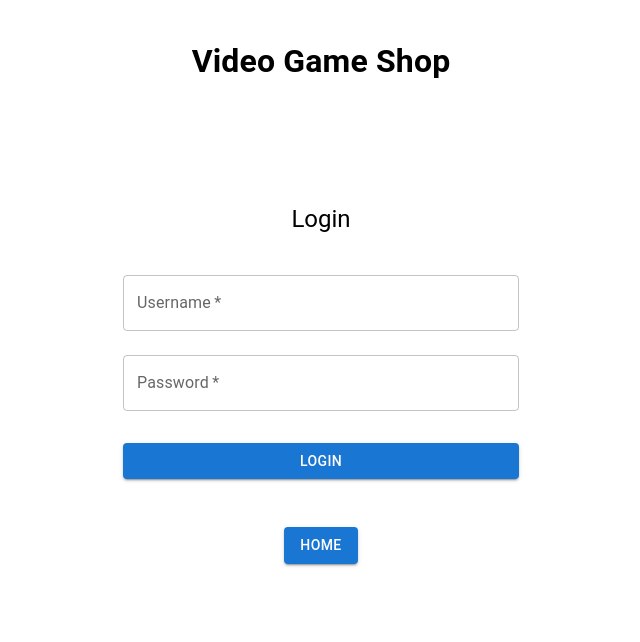
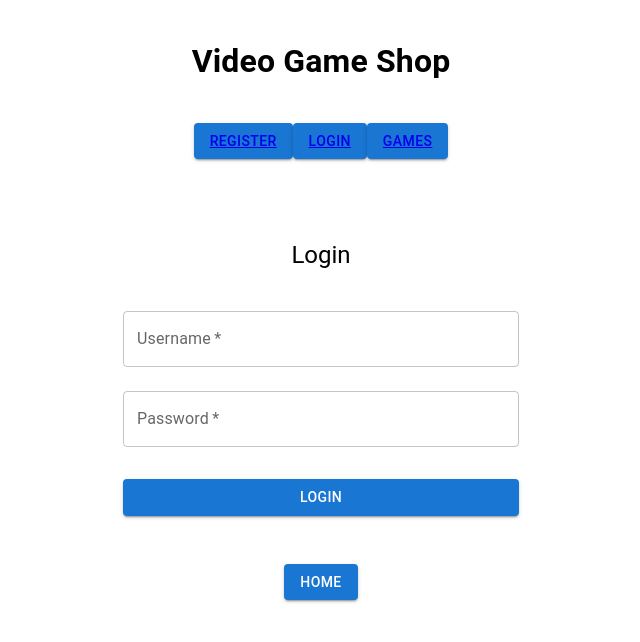
Before and after one commit to The-Apex-O-Nauts-Project/videogameshop, a React (Create React App) app: page /login in a window 1280 px wide. Shown: the top 642 px of the page, without its empty margins (319-959 px from the left). Built offline with nearby package versions, Linux system fonts and the light colour scheme.

Commit message:
Jorges Commit

```diff
--- a/db/init_db.js
+++ b/db/init_db.js
@@ -11,7 +11,7 @@ const {
   addItemToCart,
   getUserAndCart,
   createCartInventory,
-  getAllProductByTag,
+  getAllProductById,
   getAllProductByName,
   createCartItem
 
@@ -191,7 +191,7 @@ async function rebuildDB() {
     const getAUSERBYID = await getUserById(1);
     console.log("getAUSERBYID", getAUSERBYID);
 
-    const getProdId = await getAllProductByTag(1);
+    const getProdId = await getAllProductById(1);
     console.log("getProdId", getProdId);
 
     const getProdName = await getAllProductByName("Destiny 2");
--- a/db/models/product.js
+++ b/db/models/product.js
@@ -30,7 +30,7 @@ async function getAllProducts(){
 }
 
 //=========Get Products By Id=========
-async function getAllProductByTag(id){
+async function getAllProductById(id){
     try{
         const {rows:[productId]}= await client.query(`
         SELECT id, name, description
@@ -150,7 +150,7 @@ async function attachAProductToCart(cartItems) {
 module.exports = {
     createProduct,
     getAllProducts,
-    getAllProductByTag,
+    getAllProductById,
     getAllProductByName,
     updateProduct,
     deleteProduct,
--- a/package.json
+++ b/package.json
@@ -33,6 +33,7 @@
     "pg": "^8.2.1",
     "react": "^17.0.2",
     "react-dom": "^17.00.0",
+    "react-router": "^6.14.1",
     "react-router-dom": "^6.14.1",
     "react-scripts": "^5.0.1"
   },
--- a/src/axios-services/products.js
+++ b/src/axios-services/products.js
@@ -1,5 +1,5 @@
 const BASE_URL = `http://localhost:3000/api/`
-
+import {useParams} from "react-router"
 
 //========GET ALL PRODUCTS=============
 export const fetchAllProducts = async() =>{
@@ -43,3 +43,22 @@ export const createProduct = async(product)=>{
         console.error("There was an error when creating your product",err)
     }
 }
+//GET A PRODUCT BY ID
+export const fetchProductsById= async (productId) => {
+
+    try {
+      const response = await fetch(`${BASE_URL}products/${productId}`,{
+        headers:{
+            "Content-Type":"application/json"
+        }
+      });
+      console.log(productId)
+      console.log("Ajax",response)
+      const result = await response.json();
+      console.log(result);
+      return result
+    } catch (error) {
+      console.error('Error fetching products by tag:', error);
+
+    }
+  };
--- a/src/components/App.js
+++ b/src/components/App.js
@@ -5,7 +5,8 @@ import {
   Nav,
   Login,
   Products,
-  CreateProduct
+  CreateProduct,
+  SingleProduct
 } from "./index"
 // getAPIHealth is defined in our axios-services directory index.js
 // you can think of that directory as a collection of api adapters
@@ -23,6 +24,7 @@ const App = () => {
   const [password, setPassword] = useState("")
   const [email, setEmail] = useState("")
   const [products, setProducts] = useState([])
+  const [singleProduct, setSingleProduct] = useState([])
   const [isAdmin, setIsAdmin]=useState(false)
   const [name, setName] = useState("")
   const [description,setDescription] =useState("")
@@ -56,7 +58,7 @@ useEffect(() =>{
 
   async function fetchUserData(){
     try{
-      const response = await myData();
+      const response = await myData(userId);
       // const user = response.user;
       // setIsAdmin(user.isAdmin)
       // console.log("isAdmin", isAdmin)
@@ -71,20 +73,18 @@ useEffect(() =>{
   return (
     <div className="app-container">
     <h1>Video Game Shop</h1>
+    <Nav
+      isAdmin={isAdmin}
+      setToken={setToken}
+      setIsLoggedIn={setIsLoggedIn}
+      isLoggedIn={isLoggedIn}
+      navigate ={navigate}
+    />
     <>
       <Routes>
+
         <Route
-        path='/'
-        element={<Nav
-        isAdmin={isAdmin}
-        setToken={setToken}
-        setIsLoggedIn={setIsLoggedIn}
-        isLoggedIn={isLoggedIn}
-        navigate ={navigate}
-        />}
-        />
-        <Route
-        path='/Registering'
+        path='/register'
         element={<Register
         setUsername={setUsername}
         username={username}
@@ -98,7 +98,7 @@ useEffect(() =>{
         />}
         />
         <Route
-        path="/Login"
+        path="/login"
         element={<Login
         // setUser={setUser}
         setUsername={setUsername}
@@ -113,15 +113,25 @@ useEffect(() =>{
         />}
         />
         <Route
-        path='/Products'
+        path='/products'
         element={<Products
+        singleProduct={singleProduct}
+        setSingleProduct={setSingleProduct}
         setProducts={setProducts}
         products={products}
         navigate={navigate}
         />}
         />
         <Route
-        path="/CreateProduct"
+        path="/single-product/:productId"
+        element={<SingleProduct
+        navigate={navigate}
+        singleProduct={singleProduct}
+        setSingleProduct={setSingleProduct}
+        />}
+        />
+        <Route
+        path="/create-product"
         element={<CreateProduct
         navigate={navigate}
         setName={setName}
--- /dev/null
+++ b/src/components/SingleProduct.js
@@ -0,0 +1,18 @@
+import React from "react"
+
+function SingleProduct(props) {
+const {navigate, singleProduct, setSingleProduct} = props
+
+return (
+    <>
+    <h2>{singleProduct.name}</h2>
+    <p>{singleProduct.description}</p>
+    <p>{singleProduct.price}</p>
+    <p>{singleProduct.category}</p>
+    </>
+
+)
+}
+
+
+  export default SingleProduct;
--- a/src/components/index.js
+++ b/src/components/index.js
@@ -4,3 +4,4 @@ export {default as Nav} from "./nav"
 export {default as Login} from "./login"
 export {default as Products} from "./Products"
 export {default as CreateProduct} from "./CreateProduct"
+export {default as SingleProduct} from "./SingleProduct"
--- a/src/components/login.js
+++ /dev/null
@@ -1,114 +0,0 @@
-import React from "react";
-import { login } from "../axios-services/users";
-import Button from '@mui/material/Button';
-import CssBaseline from '@mui/material/CssBaseline';
-import TextField from '@mui/material/TextField';
-import Box from '@mui/material/Box';
-import Typography from '@mui/material/Typography';
-import Container from '@mui/material/Container';
-import { createTheme, ThemeProvider } from '@mui/material/styles';
-
-function Login(props){
-    const{
-        setUsername,
-        username,
-        setPassword,
-        password,
-        setToken,
-        setIsLoggedIn,
-        navigate,
-        setIsAdmin,
-        setUser
-    }= props
-    const defaultTheme = createTheme()
-    async function handleSubmit(ev){
-        ev.preventDefault()
-        const user = props
-        const results = await login(user)
-
-        console.log("Login Results", results)
-        if(!username.trim() && !password.trim()){
-            alert("Please enter a username and password.");
-            return;
-        }
-
-        if(results.success){
-            console.log("Login Successful: ", user)
-            setToken(results.token)
-            setIsAdmin(user.isAdmin)
-            window.localStorage.setItem("token", results.token)
-            setIsLoggedIn(true)
-            // setUser(user)
-            console.log("Redirecting to home page...")
-            navigate("/")
-        }else{
-            console.error("Login was not successful")
-            alert("Login was not successful sorry try again")
-        }
-
-    }
-    function handleHome(){
-        navigate("/")
-    }
-    return(
-    <ThemeProvider theme={defaultTheme}>
-        <Container component="main" maxWidth="xs">
-          <CssBaseline />
-          <Box
-            sx={{
-              marginTop: 8,
-              display: 'flex',
-              flexDirection: 'column',
-              alignItems: 'center',
-            }}
-          >
-
-            <Typography component="h1" variant="h5">
-              Login
-            </Typography>
-            <Box component="form" onSubmit={handleSubmit} noValidate sx={{ mt: 1 }}>
-
-              <TextField
-              margin="normal"
-              required
-              fullWidth
-              id="username"
-              label="Username"
-              name="username"
-              onChange={(ev)=> setUsername(ev.target.value)}
-              />
-              <TextField
-                margin="normal"
-                required
-                fullWidth
-                name="password"
-                label="Password"
-                type="password"
-                id="password"
-                onChange={(ev)=> setPassword(ev.target.value)}
-              />
-              <Button
-                type="submit"
-                fullWidth
-                variant="contained"
-                sx={{ mt: 3, mb: 2 }}>
-                Login
-              </Button>
-            </Box>
-            <Box component="form" onSubmit={handleHome} noValidate sx={{ mt: 1 }}>
-                <Button
-                type="submit"
-                fullWidth
-                variant="contained"
-                sx={{mt:3, mb: 2}}
-                >Home</Button>
-            </Box>
-            </Box>
-        </Container>
-      </ThemeProvider>
-    );
-
-
-
-}
-export default Login;
--- /dev/null
+++ b/src/components/login.jsx
@@ -0,0 +1,128 @@
+import React from "react";
+import { login } from "../axios-services/users";
+import Button from '@mui/material/Button';
+import CssBaseline from '@mui/material/CssBaseline';
+import TextField from '@mui/material/TextField';
+import Box from '@mui/material/Box';
+import Typography from '@mui/material/Typography';
+import Container from '@mui/material/Container';
+import { createTheme, ThemeProvider } from '@mui/material/styles';
+import { Alert } from "@mui/material";
+
+function Login(props){
+    const{
+        setUsername,
+        username,
+        setPassword,
+        password,
+        setToken,
+        setIsLoggedIn,
+        isLoggedIn,
+        navigate,
+        setIsAdmin,
+        setUser
+    }= props
+    const defaultTheme = createTheme()
+    async function handleSubmit(ev){
+        try{
+
+            ev.preventDefault()
+            const user = props
+        const results = await login(user)
+
+        console.log("Login Results", results)
+        if(!username.trim() && !password.trim()){
+            alert("Please enter a username and password.");
+            return;
+        }
+
+        if(results.success){
+            console.log("Login Successful: ", user)
+            setToken(results.token)
+            setIsAdmin(user.isAdmin)
+            window.localStorage.setItem("token", results.token)
+            setIsLoggedIn(true)
+            isLoggedIn(true)
+            // setUser(user)
+            console.log("Redirecting to home page...")
+            setTimeout(() =>{navigate("/products")
+            {isLoggedIn ?
+            <Alert severity="success">You have Logged in!</Alert>
+            : <Alert severity="error">Error logging in, please try again</Alert> }
+        },100)
+      }
+
+    }catch(err){
+
+      console.error("Login failed")
+
+    }
+
+}
+    function handleHome(){
+        navigate("/")
+    }
+    return(
+    <>
+    <ThemeProvider theme={defaultTheme}>
+        <Container component="main" maxWidth="xs">
+          <CssBaseline />
+          <Box
+            sx={{
+              marginTop: 8,
+              display: 'flex',
+              flexDirection: 'column',
+              alignItems: 'center',
+            }}
+          >
+
+            <Typography component="h1" variant="h5">
+              Login
+            </Typography>
+            <Box component="form" onSubmit={handleSubmit} noValidate sx={{ mt: 1 }}>
+
+              <TextField
+              margin="normal"
+              required
+              fullWidth
+              id="username"
+              label="Username"
+              name="username"
+              onChange={(ev)=> setUsername(ev.target.value)}
+              />
+              <TextField
+                margin="normal"
+                required
+                fullWidth
+                name="password"
+                label="Password"
+                type="password"
+                id="password"
+                onChange={(ev)=> setPassword(ev.target.value)}
+                />
+              <Button
+                type="submit"
+                fullWidth
+                variant="contained"
+                sx={{ mt: 3, mb: 2 }}>
+                Login
+              </Button>
+            </Box>
+            <Box component="form" onSubmit={handleHome} noValidate sx={{ mt: 1 }}>
+                <Button
+                type="submit"
+                fullWidth
+                variant="contained"
+                sx={{mt:3, mb: 2}}
+                >Home</Button>
+            </Box>
+            </Box>
+        </Container>
+      </ThemeProvider>
+      </>
+    );
+
+
+
+}
+export default Login;
```
Also changed, not shown: api/products.js (+6 -5 lines), src/components/Products.js (+16 -7 lines), 1 other file (tests, documents, lock files or other folders).
